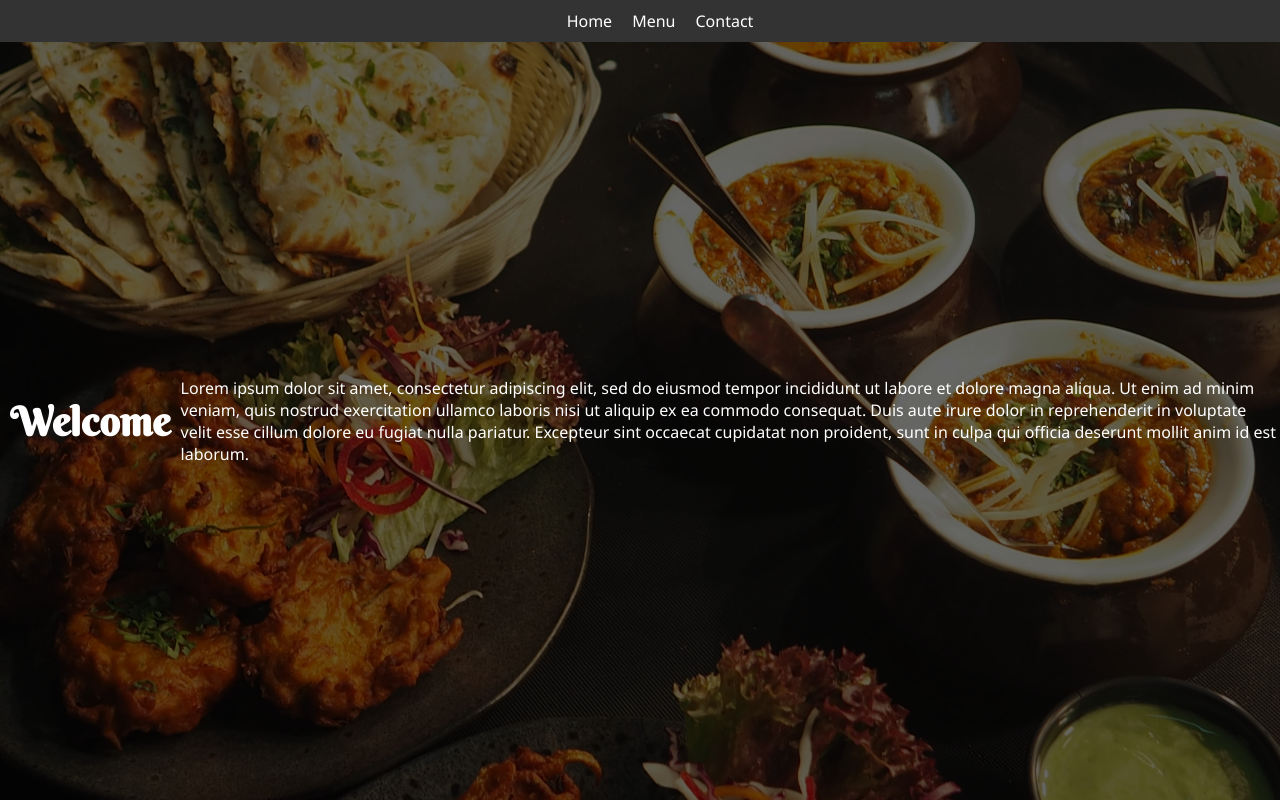
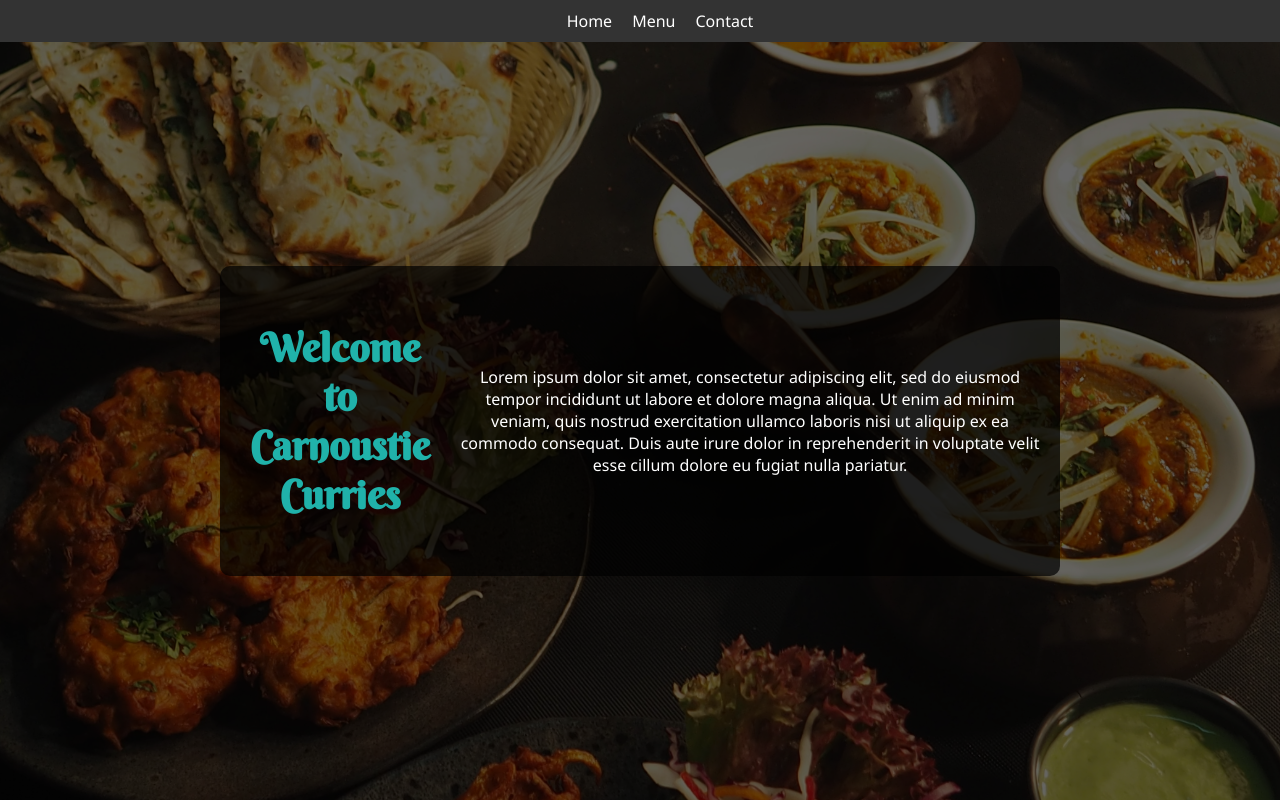
Before and after one commit to stevenwalker91/restaurant-page, a website built with webpack: page dist/index.html in a window 1280 px wide. Built offline with nearby package versions, Linux system fonts and the light colour scheme.

Commit message:
tidied up styling. it's not brilliant but passive given its a project focused on webpack

```diff
--- a/src/home.js
+++ b/src/home.js
@@ -2,7 +2,7 @@ export function generateHomePage () {
     //check its connecting
 
 
-    const testhtml = '<div class="container-black"><h1 class="logo">Welcome</h1><p>Lorem ipsum dolor sit amet, consectetur adipiscing elit, sed do eiusmod tempor incididunt ut labore et dolore magna aliqua. Ut enim ad minim veniam, quis nostrud exercitation ullamco laboris nisi ut aliquip ex ea commodo consequat. Duis aute irure dolor in reprehenderit in voluptate velit esse cillum dolore eu fugiat nulla pariatur. Excepteur sint occaecat cupidatat non proident, sunt in culpa qui officia deserunt mollit anim id est laborum.</p></div>'
+    const testhtml = '<div class="container-black"><div class="hero-banner"><h1 class="logo">Welcome to Carnoustie Curries</h1><p>Lorem ipsum dolor sit amet, consectetur adipiscing elit, sed do eiusmod tempor incididunt ut labore et dolore magna aliqua. Ut enim ad minim veniam, quis nostrud exercitation ullamco laboris nisi ut aliquip ex ea commodo consequat. Duis aute irure dolor in reprehenderit in voluptate velit esse cillum dolore eu fugiat nulla pariatur.</p></div></div>'
 
     return testhtml;
 }
--- a/src/menu.js
+++ b/src/menu.js
@@ -19,11 +19,13 @@ export function generateMenuPage () {
 
     //set up some default items for menu
 
-    addItemToMenu('Chicken Jalfrezi', 'Lorem ipsum dolor sit amet, consectetur adipiscing elit, sed do eiusmod tempor incididunt ut labore et dolore magna aliqua. Velit dignissim sodales ut eu sem integer.', 12, 'Curries')
-    addItemToMenu('Chicken Balti', 'Lorem ipsum dolor sit amet, consectetur adipiscing elit, sed do eiusmod tempor incididunt ut labore et dolore magna aliqua. Velit dignissim sodales ut eu sem integer.', 12, 'Curries')
-    addItemToMenu('Lamb Rogan Josh', 'Lorem ipsum dolor sit amet, consectetur adipiscing elit, sed do eiusmod tempor incididunt ut labore et dolore magna aliqua. Velit dignissim sodales ut eu sem integer.', 13, 'Curries')
-    addItemToMenu('Rice', 'Lorem ipsum dolor sit amet, consectetur adipiscing elit, sed do eiusmod tempor incididunt ut labore et dolore magna aliqua. Velit dignissim sodales ut eu sem integer.', 3, 'Sides')
-    addItemToMenu('Coca Cola', 'A refreshing beverage.', 1, 'Drinks')
+    addItemToMenu('Chicken Jalfrezi', 'Lorem ipsum dolor sit amet, consectetur adipiscing elit, sed do eiusmod tempor incididunt ut labore et dolore magna aliqua. Velit dignissim sodales ut eu sem integer.', 12, 'Curries');
+    addItemToMenu('Chicken Balti', 'Lorem ipsum dolor sit amet, consectetur adipiscing elit, sed do eiusmod tempor incididunt ut labore et dolore magna aliqua. Velit dignissim sodales ut eu sem integer.', 12, 'Curries');
+    addItemToMenu('Lamb Rogan Josh', 'Lorem ipsum dolor sit amet, consectetur adipiscing elit, sed do eiusmod tempor incididunt ut labore et dolore magna aliqua. Velit dignissim sodales ut eu sem integer.', 13, 'Curries');
+    addItemToMenu('Rice', 'Lorem ipsum dolor sit amet, consectetur adipiscing elit, sed do eiusmod tempor incididunt ut labore et dolore magna aliqua. Velit dignissim sodales ut eu sem integer.', 3, 'Sides');
+    addItemToMenu('Chips', 'Not very traditional.', 3, 'Sides');
+    addItemToMenu('Chips & Rice', 'Chips and rice Grace, chips AND rice.', 3, 'Sides');
+    addItemToMenu('Coca Cola', 'A refreshing beverage.', 1, 'Drinks');
     addItemToMenu('Irn Bru', 'A Scottish drink.', 1, 'Drinks');
     addItemToMenu('Tennents', 'A lovely beeer.', 1, 'Drinks');
 
--- a/src/style.css
+++ b/src/style.css
@@ -59,6 +59,7 @@ ul li:hover {
     height: 100%;
     display: flex;
     color: white;
+    justify-content: center;
 }
 
 .container {
@@ -72,10 +73,22 @@ ul li:hover {
 
 }
 
+.hero-banner {
+    max-width: 800px;
+    display: flex;
+    gap: 20px;
+    align-items: center;
+    text-align: center;
+    background-color: rgba(0, 0, 0, 0.7);
+    border-radius: 10px;
+    padding: 20px;
+    color: white;
+}
+
 .logo {
     font-family: 'Berkshire Swash', cursive;
     font-size: 40px;
-    color: white;
+    color: lightseagreen;
     padding: 10px;
 
 }
@@ -89,8 +102,9 @@ ul li:hover {
 .menu-item {
     display: grid;
     grid-template-columns: max-content 1fr max-content;
-    max-width: 300px;
-    min-width: 250px;
+    grid-template-rows: max-content 1fr;
+    width: 300px;
+
     grid-column-gap: 5px;
     grid-row-gap: 5px;
 }
```
